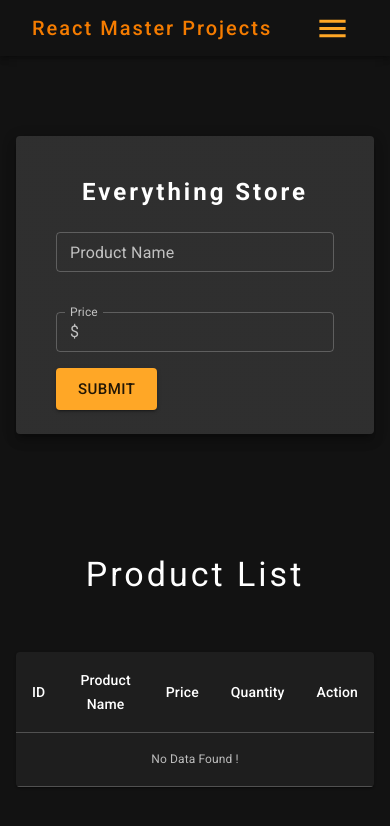
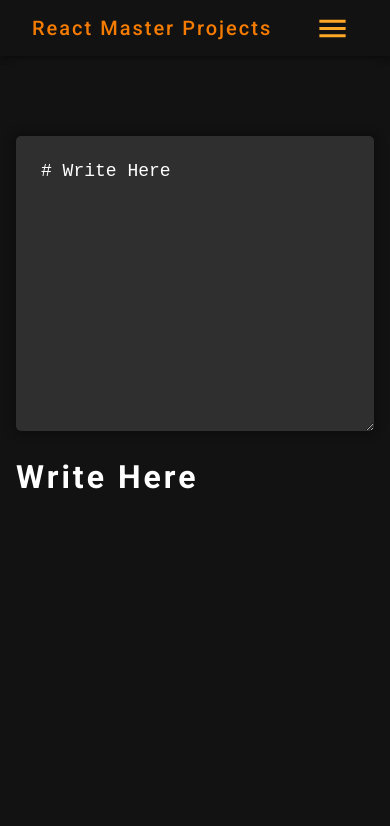
Before and after one commit to maraj09/react-master-project, a React (Create React App) app: page /markdown in a window 390 px wide. Shown: the top 826 px of the page. Built offline with nearby package versions, Linux system fonts and the light colour scheme.

Commit message:
markDown added

```diff
--- a/package.json
+++ b/package.json
@@ -12,6 +12,8 @@
     "@testing-library/user-event": "^12.8.3",
     "react": "^17.0.2",
     "react-dom": "^17.0.2",
+    "react-markdown": "^7.0.1",
+    "react-router-dom": "^5.3.0",
     "react-scripts": "4.0.3",
     "web-vitals": "^1.1.2"
   },
--- a/src/App.js
+++ b/src/App.js
@@ -1,10 +1,12 @@
 import React from "react";
+import { BrowserRouter as Router, Route } from "react-router-dom";
 import Nav from "./components/nav/Nav";
-import { Container, CssBaseline } from "@mui/material";
+import { CssBaseline } from "@mui/material";
 
 import Store from "./components/store/Store";
 import { createTheme, ThemeProvider } from "@mui/material/styles";
 import { useMasterContext } from "./MasterContext";
+import MarkDown from "./components/markdowm/MarkDown";
 
 function App() {
   const { darkMode } = useMasterContext();
@@ -26,10 +28,17 @@ function App() {
     <>
       <ThemeProvider theme={darkMode ? themeDark : themeLight}>
         <CssBaseline />
-        <Nav />
-        <Container maxWidth="lg">
-          <Store />
-        </Container>
+        <Router>
+          <Nav />
+
+          <Route exact path="/">
+            <Store />
+          </Route>
+
+          <Route path="/markdown">
+            <MarkDown />
+          </Route>
+        </Router>
       </ThemeProvider>
     </>
   );
--- /dev/null
+++ b/src/components/markdowm/MarkDown.js
@@ -0,0 +1,23 @@
+import { Container } from "@mui/material";
+import { Box } from "@mui/system";
+import React, { useState } from "react";
+import "./style.css";
+import { useMasterContext } from "../../MasterContext";
+import ReactMarkdown from "react-markdown";
+
+const MarkDown = () => {
+  const { darkMode } = useMasterContext();
+  const [markDown, setMarkDown] = useState(`# Write Here`);
+  return (
+    <Container maxWidth="xl">
+      <Box sx={{ my: 10, display: `flex`, flexWrap: `wrap` }}>
+        <textarea value={markDown} onChange={(e) => setMarkDown(e.target.value)} className={`markDown_textArea ${!darkMode && `markDown_textArea_lightMode`}`}></textarea>
+        <div className="markDown">
+          <ReactMarkdown>{markDown}</ReactMarkdown>
+        </div>
+      </Box>
+    </Container>
+  );
+};
+
+export default MarkDown;
--- /dev/null
+++ b/src/components/markdowm/style.css
@@ -0,0 +1,29 @@
+.markDown_textArea{
+  background-color: #2F2F2F;
+  color: white;
+  height: 75vh;
+  width: 50%;
+  padding: 25px;
+  font-size: 18px;
+  border-radius: 5px;
+  border: none;
+  box-shadow: 0px 0px 10px 3px rgba(0,0,0,0.3);
+}
+.markDown_textArea_lightMode{
+  background-color: #ffff;
+  color: black;
+}
+.markDown{
+  margin: -25px 25px;
+  letter-spacing: 3px;
+}
+
+@media (max-width: 899px) {
+  .markDown_textArea{
+    width: 100%;
+    height: 35vh;
+  }
+  .markDown{
+    margin: 0px 0px;
+  }
+}
--- a/src/components/nav/Nav.js
+++ b/src/components/nav/Nav.js
@@ -7,12 +7,10 @@ import LeftDrawer from "./LeftDrawer";
 
 import React from "react";
 import { useMasterContext } from "../../MasterContext";
-
+import { Link } from "react-router-dom";
 
 const Nav = () => {
-
-  const {below_md, darkMode, toggleDarkMode, toggleDrawer} = useMasterContext();
-
+  const { below_md, darkMode, toggleDarkMode, toggleDrawer } = useMasterContext();
 
   return (
     <div>
@@ -24,15 +22,21 @@ const Nav = () => {
             </Typography>
             {!below_md && (
               <Box sx={{ ml: `auto` }}>
-                <Button href="" color="warning">
+                <Link to="/" style={{textDecoration: `none`}}>
+                  <Button  href="" color="warning">
                     Store
                   </Button>
+                </Link>
+                <Link to="/gallery" style={{textDecoration: `none`}}>
                   <Button href="" color="warning">
                     Gallery
                   </Button>
+                </Link>
+                <Link to="/markdown" style={{textDecoration: `none`}}>
                   <Button href="" color="warning">
                     MarkDown
                   </Button>
+                </Link>
                 <IconButton disabled={true} sx={{ ml: 5 }}>
                   <LightModeIcon color="warning" />
                 </IconButton>
--- a/src/components/store/Store.js
+++ b/src/components/store/Store.js
@@ -1,4 +1,4 @@
-import { Button, Card, CardContent, InputAdornment, TextField, Typography } from "@mui/material";
+import { Button, Card, CardContent, Container, InputAdornment, TextField, Typography } from "@mui/material";
 import { Box } from "@mui/system";
 
 import React, { useState } from "react";
@@ -40,7 +40,7 @@ const Store = () => {
     setIsEditing(true);
   };
   return (
-    <>
+    <Container maxWidth="xl">
       <Card raised={true} sx={{ my: 10, maxWidth: `600px`, mx: `auto` }}>
         <CardContent sx={{ p: 5 }}>
           <Typography variant="h5" sx={{ textAlign: `center`, fontWeight: `bold`, letterSpacing: `3px` }}>
@@ -69,6 +69,7 @@ const Store = () => {
                 color="warning"
                 size="small"
                 name="productPrice"
+                placeholder="500"
                 onChange={handleChange}
                 InputProps={{
                   startAdornment: <InputAdornment position="start">$</InputAdornment>,
@@ -87,7 +88,7 @@ const Store = () => {
         </CardContent>
       </Card>
       <List handleEdit={handleEdit} key={productList.id} />
-    </>
+    </Container>
   );
 };
 
```
Also changed, not shown: src/style.js (deleted), 1 other file (tests, documents, lock files or other folders). Lines whose indentation alone changed are shown as unchanged.
